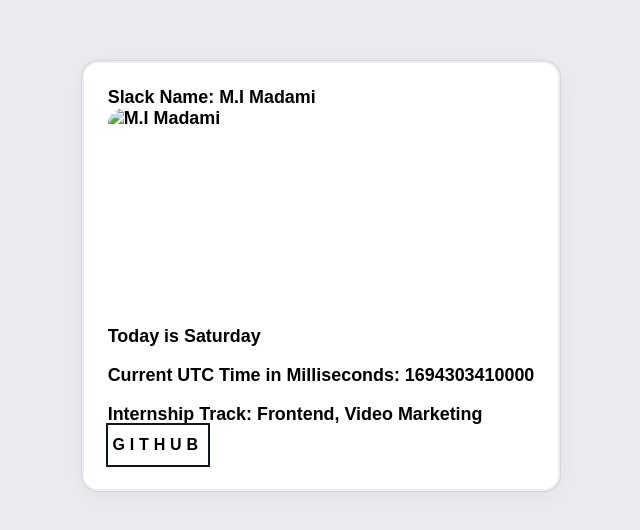
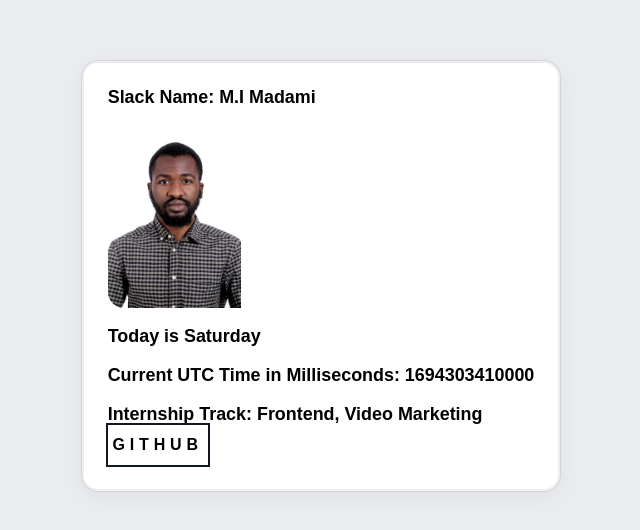
Before and after one commit to yxngshifu/Zuri, a plain HTML site: page index.html in a window 1280 px wide. Shown: the part 140-670 px from the top of the page, without its empty margins (319-959 px from the left). Drawn offline with Linux system fonts and the light colour scheme; files whose address does not match are found by name.

Commit message:
photo changes

```diff
--- a/index.html
+++ b/index.html
@@ -105,7 +105,7 @@
         </div>
 
          <div class="Image"  data-testid="slackDisplayImage">
-          <img src="/Users/shifu/Desktop/HNG/shifu.JPEG" alt="M.I Madami">
+          <img src="/Users/shifu/Desktop/Zuri/shifu.JPEG" alt="M.I Madami">
         </div>
          <div data-testid="currentDayOfTheWeek">
              <P id="CurrentDay"></P>
```
Also changed, not shown: shifu.JPEG (added).
